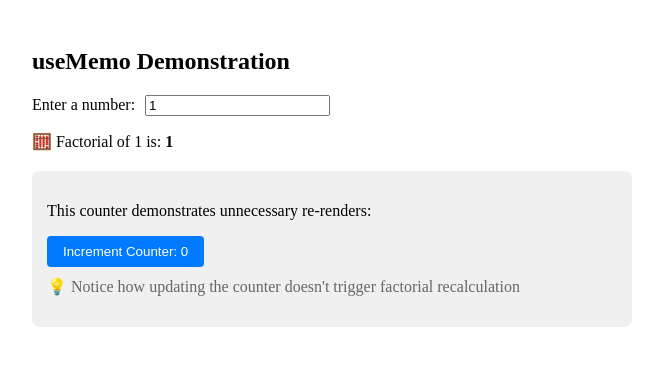
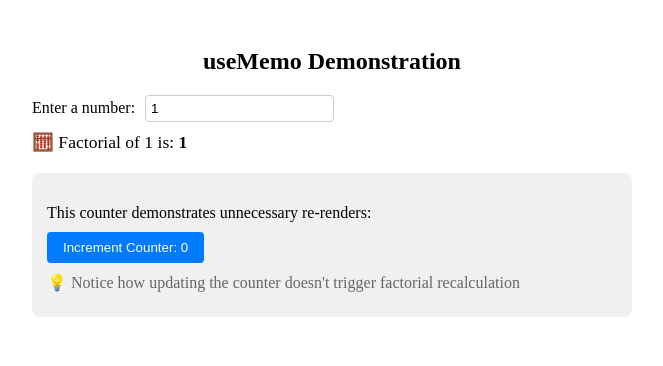
Before and after one commit to badalharit/react_learning, a React (Create React App) app in the folder myapp/: page / in a window 1280 px wide. Shown: the top 366 px of the page, without its empty margins (308-971 px from the left). Built offline with nearby package versions, Linux system fonts and the light colour scheme.

Commit message:
Simplified the useMemo hook code

```diff
--- a/myapp/src/screens/FactorialCalculator.js
+++ b/myapp/src/screens/FactorialCalculator.js
@@ -1,4 +1,5 @@
 import React, { useState, useMemo } from 'react';
+import '../utils/FactorialCalculator.css'; // Import the CSS file
 
 /**
  * Component demonstrating useMemo for optimizing expensive calculations
@@ -37,11 +38,11 @@ function FactorialCalculator() {
   }, [number]); // Dependency array - only track 'number'
 
   return (
-    <div style={{ padding: '20px', maxWidth: '600px', margin: '0 auto' }}>
+    <div className="factorial-calculator">
       <h2>useMemo Demonstration</h2>
 
       {/* Number Input Section */}
-      <div style={{ marginBottom: '20px' }}>
+      <div className="input-section">
         <label>
           Enter a number:
           <input
@@ -49,7 +50,6 @@ function FactorialCalculator() {
             value={number}
             onChange={(e) => setNumber(Number(e.target.value))}
             min="1"
-            style={{ marginLeft: '10px' }}
           />
         </label>
         <p>
@@ -58,26 +58,12 @@ function FactorialCalculator() {
       </div>
 
       {/* Dummy Counter Section */}
-      <div style={{
-        padding: '15px',
-        backgroundColor: '#f0f0f0',
-        borderRadius: '8px'
-      }}>
+      <div className="counter-section">
         <p>This counter demonstrates unnecessary re-renders:</p>
-        <button
-          onClick={() => setCounter(c => c + 1)}
-          style={{
-            padding: '8px 16px',
-            backgroundColor: '#007bff',
-            color: 'white',
-            border: 'none',
-            borderRadius: '4px',
-            cursor: 'pointer'
-          }}
-        >
+        <button onClick={() => setCounter(c => c + 1)}>
           Increment Counter: {counter}
         </button>
-        <p style={{ color: '#666', marginTop: '10px' }}>
+        <p className="hint">
           💡 Notice how updating the counter doesn't trigger factorial recalculation
         </p>
       </div>
--- /dev/null
+++ b/myapp/src/utils/FactorialCalculator.css
@@ -0,0 +1,62 @@
+/* FactorialCalculator.css */
+
+.factorial-calculator {
+    padding: 20px;
+    max-width: 600px;
+    margin: 0 auto;
+  }
+
+  .factorial-calculator h2 {
+    text-align: center;
+    margin-bottom: 20px;
+  }
+
+  .input-section {
+    margin-bottom: 20px;
+  }
+
+  .input-section label {
+    display: flex;
+    align-items: center;
+    margin-bottom: 10px;
+  }
+
+  .input-section input {
+    margin-left: 10px;
+    padding: 5px;
+    border: 1px solid #ccc;
+    border-radius: 4px;
+  }
+
+  .input-section p {
+    margin-top: 10px;
+    font-size: 1.1em;
+  }
+
+  .counter-section {
+    padding: 15px;
+    background-color: #f0f0f0;
+    border-radius: 8px;
+  }
+
+  .counter-section p {
+    margin-bottom: 10px;
+  }
+
+  .counter-section button {
+    padding: 8px 16px;
+    background-color: #007bff;
+    color: white;
+    border: none;
+    border-radius: 4px;
+    cursor: pointer;
+  }
+
+  .counter-section button:hover {
+    background-color: #0056b3;
+  }
+
+  .counter-section p.hint {
+    color: #666;
+    margin-top: 10px;
+  }
```
